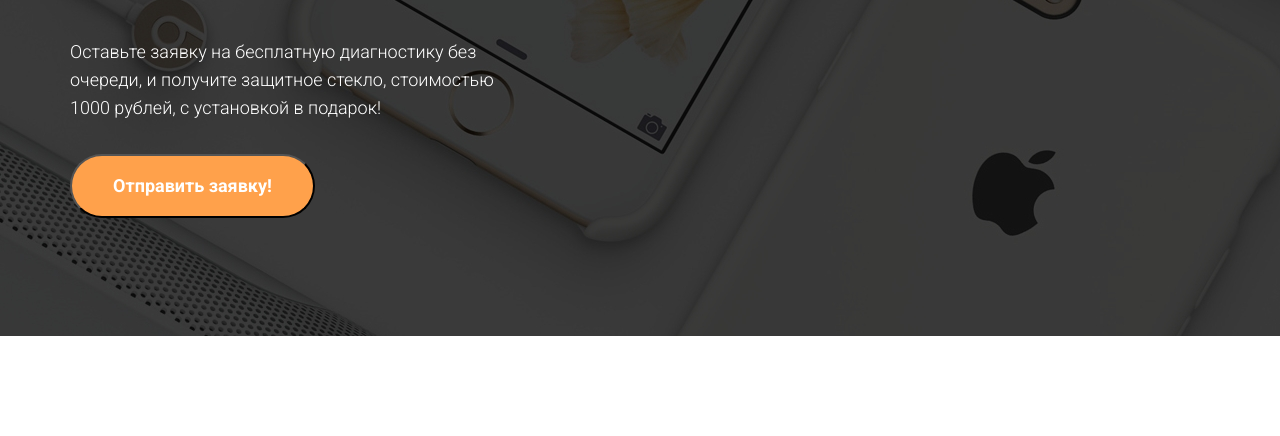
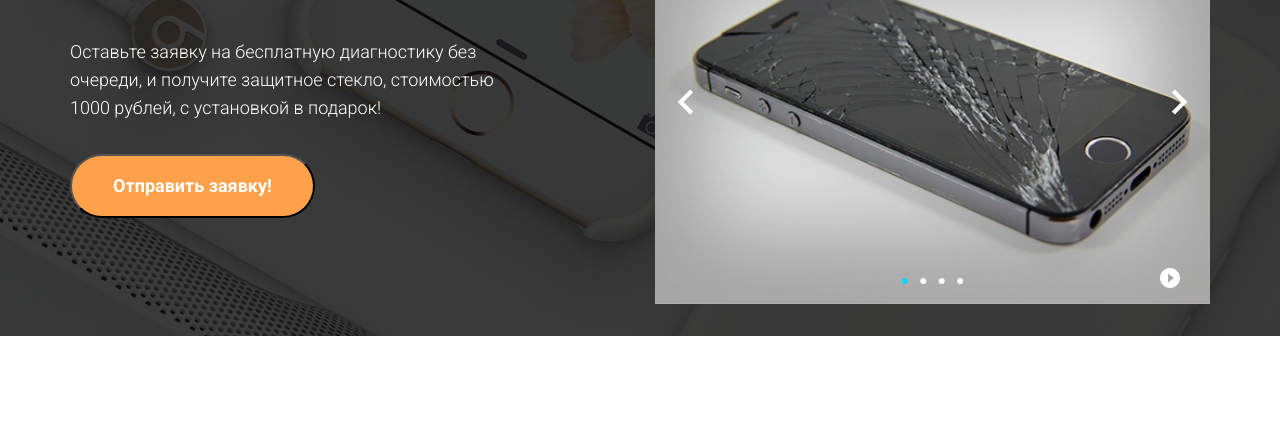
Before and after one commit to dilbarov/react-intensive-2, a React app: page / in a window 1280 px wide. Shown: the part 364-800 px from the top of the page. Built offline with nearby package versions, Linux system fonts and the light colour scheme.

Commit message:
Доблен Слайдер

```diff
--- a/src/App.css
+++ b/src/App.css
@@ -1,8 +1,96 @@
-* {
+*{
   outline: none;
 }
 .App {
   width: 100%;
   box-sizing: border-box;
-  font-family: Roboto;
+  font-family: "Roboto";
 }
+.slider {
+  width: 100%;
+  height: 400px;
+  overflow: hidden;
+  position: relative;
+}
+.slider .wrapper {
+  height: 400px;
+  -webkit-transition: 0.5s all linear;
+  transition: 0.5s all linear;
+  will-change: transform;
+}
+.slider .arrows {
+  position: absolute;
+  top: 50%;
+  transform: translateY(-50%);
+  background: none;
+  height: 60px;
+  border: 0;
+  cursor: pointer;
+  transition: ease 0.3s all;
+  outline: none;
+}
+.slider .arrows.prev {
+  left: 0;
+}
+.slider .arrows.prev:hover {
+  opacity: 0.7;
+  left: -10px;
+}
+.slider .arrows.next {
+  right: 0;
+}
+.slider .arrows.next:hover {
+  right: -10px;
+  opacity: 0.7;
+}
+.slider .dots-container {
+  height: auto;
+  margin: 0;
+  padding: 0;
+  position: absolute;
+  width: auto;
+  text-align: center;
+  left: 50%;
+  bottom: 9px;
+  transform: translateX(-50%);
+  z-index: 10;
+  list-style-type: none;
+}
+.slider .dots-container li {
+  display: inline-block;
+  padding: 5px;
+}
+.slider .dots-container li.active a {
+  color: #00d8ff;
+}
+.slider .dots-container li a {
+  color: #fff;
+}
+.slider .dots-container li a:hover {
+  text-decoration: none;
+  opacity: 0.7;
+  cursor: pointer;
+}
+.slider .toggle-play {
+  height: auto;
+  position: absolute;
+  width: auto;
+  right: 5%;
+  bottom: 9px;
+  color: #3d3d3d;
+  z-index: 1000000;
+}
+.slider .toggle-play:hover {
+  text-decoration: none;
+  opacity: 0.7;
+  cursor: pointer;
+}
+.slider .each-slide {
+  width: 555px;
+  height: 400px;
+  float: left;
+  text-align: center;
+  background-size: cover;
+  background-position: center center;
+  background-color: transparent;
+}
--- a/src/components/App.js
+++ b/src/components/App.js
@@ -1,5 +1,4 @@
 import React, { Component } from 'react';
-import logo from '../logo.svg';
 import '../App.css';
 import Grid from 'react-bootstrap/lib/Grid';
 import Header from './Header';
--- a/src/components/Main.js
+++ b/src/components/Main.js
@@ -2,6 +2,7 @@ import React, { Component } from 'react';
 import Row from 'react-bootstrap/lib/Row';
 import Col from 'react-bootstrap/lib/Col';
 import styled from 'styled-components';
+import Slider from './Slider'
 
 const Repair = styled.div`
     color: #ffffff;
@@ -51,7 +52,7 @@ class Main extends Component{
                     <Button>Отправить заявку!</Button>
                 </Col>
                 <Col lg={6} lgOffset={1}>
-
+                    <Slider />
                 </Col>
             </Row>
         )
--- /dev/null
+++ b/src/components/Slider.js
@@ -0,0 +1,175 @@
+import React, { Component } from 'react';
+import Slide_1 from '../img/slide-1.jpg';
+import Slide_2 from '../img/slide-2.jpg';
+import Slide_3 from '../img/slide-3.jpg';
+import Slide_4 from '../img/slide-4.jpg';
+
+class Slider extends Component {
+    state = {
+        slides: [
+            {
+                eachSlide: `url(${Slide_1})`
+            },
+            {
+                eachSlide: `url(${Slide_2})`
+            },
+            {
+                eachSlide: `url(${Slide_3})`
+            },
+            {
+                eachSlide: `url(${Slide_4})`
+            }
+        ],
+        autoplay: false,
+        active: 0
+    };
+
+    componentDidMount() {
+        this.interval = setInterval(() => this.intervalBetweenSliders(), 3000)
+    }
+
+    componentWillUnmount() {
+        clearInterval(this.interval)
+    }
+
+    intervalBetweenSliders = () => {
+        if (this.state.autoplay === true) {
+            let num = this.state.active;
+            this.setState({
+                active: num === this.state.slides.length -1 ? 0 : num + 1
+            })
+        }
+    };
+
+    toggleAutoPlay = () => {
+        this.setState({
+            autoplay: !this.state.autoplay
+        })
+    };
+
+    nextOne = () => {
+        let num = this.state.active;
+        this.setState({
+            active: num < this.state.slides.length - 1 ? num + 1 :  0
+        });
+        this.toggleAutoPlay();
+    };
+
+    prevOne = () => {
+        let num = this.state.active;
+        this.setState({
+            active: num > 0 ? num - 1 : this.state.slides.length - 1
+        });
+        this.toggleAutoPlay();
+    };
+
+    dots(index, event) {
+        this.setState({
+            active: index
+        })
+    };
+
+    isActive(value) {
+        if (this.state.active === value) {
+            return 'active'
+        }
+    };
+
+    setSliderStyles(){
+        const transition = this.state.active * - 100/this.state.slides.length;
+        return {
+            width: (this.state.slides.length * 100) + '%',
+            transform: `translateX(${transition}%)`,
+        }
+    };
+
+    renderSlides(){
+        const transition = 100/this.state.slides.length + '%';
+        return this.state.slides.map((item, index) => (
+            <div
+                className='each-slide'
+                key = {index}
+                style = {{backgroundImage: item.eachSlide, width: transition}}>
+            </div>
+        ))
+    };
+
+    renderDots() {
+        return this.state.slides.map((item, index) => (
+            <li
+                className={this.isActive(index) + ' dots'}
+                key={index}
+                ref="dots"
+                onClick={this.dots.bind(this, index)}>
+                <a>&#9679;</a>
+            </li>
+        ))
+    };
+
+    renderPlayStop() {
+        let playStop;
+        if (this.state.autoplay) {
+            playStop = <svg fill="#FFFFFF" height="24" viewBox="0 0 24 24" width="24">
+                <path d="M0 0h24v24H0z" fill="none" />
+                <path d="M12 2C6.48 2 2 6.48 2 12s4.48 10 10 10 10-4.48 10-10S17.52 2 12 2zm-1 14H9V8h2v8zm4 0h-2V8h2v8z" />
+            </svg>;
+        } else {
+            playStop = <svg fill="#FFFFFF" height="24" viewBox="0 0 24 24" width="24">
+                <path d="M0 0h24v24H0z" fill="none" />
+                <path d="M12 2C6.48 2 2 6.48 2 12s4.48 10 10 10 10-4.48 10-10S17.52 2 12 2zm-2 14.5v-9l6 4.5-6 4.5z" />
+            </svg>;
+        }
+        return playStop;
+    }
+
+    renderArrows(){
+        return (
+            <div>
+                <button
+                type="button"
+                className="arrows prev"
+                onClick={this.prevOne}>
+                    <svg fill="#FFFFFF" width="50" height="50" viewBox="0 0 24 24">
+                        <path d="M15.41 7.41L14 6l-6 6 6 6 1.41-1.41L10.83 12z" />
+                        <path d="M0 0h24v24H0z" fill="none" />
+                    </svg>
+                </button>
+                <button
+                    type="button"
+                    className="arrows next"
+                    onClick={this.nextOne}>
+                    <svg fill="#FFFFFF" height="50" viewBox="0 0 24 24" width="50">
+                        <path d="M10 6L8.59 7.41 13.17 12l-4.58 4.59L10 18l6-6z" />
+                        <path d="M0 0h24v24H0z" fill="none" />
+                    </svg>
+                </button>
+            </div>
+        )
+    };
+
+    render() {
+        return(
+            <div className="slider">
+                <div
+                    className="wrapper"
+                    style={this.setSliderStyles()}>
+                    {this.renderSlides()}
+                </div>
+
+                {this.renderArrows()}
+
+                <ul className="dots-container">
+                    {this.renderDots()}
+                </ul>
+
+                <a
+                    className="toggle-play"
+                    onClick={this.toggleAutoPlay}>
+                    {this.renderPlayStop()}
+                </a>
+            </div>
+        )
+    }
+}
+
+export default Slider
```
Also changed, not shown: svg.html (added, +23 -0 lines).
